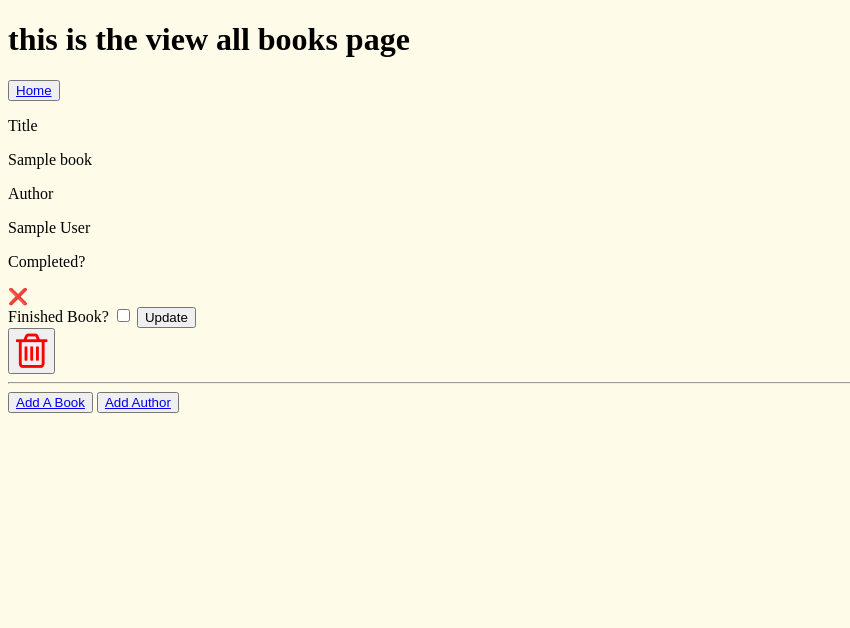
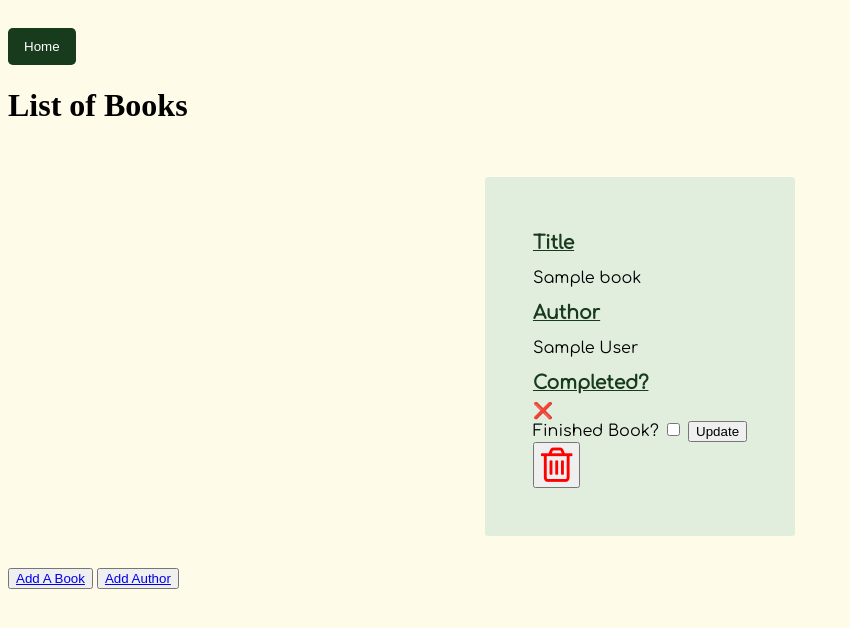
Before and after one commit to ShazSeatter/Book_Bucket_List, a Flask app: template templates/books/index.html in a window 1280 px wide. Shown: the top 628 px of the page, without its empty margins (0-850 px from the left). Run offline with Flask 2, Linux system fonts and the light colour scheme; the template is opened without the code that fills it: most values are stand-ins (such as "Sample title", 1, 10 or a date in 2020).

Commit message:
styling of book cards'
git

```diff
--- a/controllers/books_controller.py
+++ b/controllers/books_controller.py
@@ -81,6 +81,6 @@ def books_update(id):
 # DELETE
 @books_blueprint.route('/books/<id>/delete', methods=["POST"])
 def delete_book(id):
-    book_repository.delete()
+    book_repository.delete(id)
     # author_repository.delete(id)
     return redirect('/books')
--- a/static/style.css
+++ b/static/style.css
@@ -3,7 +3,7 @@ body {
 }
 
 
-header {
+.main-header {
     margin-top: 20px;
     font-family: 'Maven Pro', sans-serif;
     color: #f0a04b;
@@ -30,7 +30,7 @@ header > h1 {
 .section-container {
     text-align: center;
     color: #183a1d;
-    font-family: 'Comfortaa', cursive;;
+    font-family: 'Comfortaa', cursive;
 }
 
 .btn-container {
@@ -59,3 +59,31 @@ header > h1 {
     color: white;
 
 }
+
+
+
+/* BOOKS INDEX PAGE */
+
+.saved-books-container {
+    display: flex;
+    justify-content: center;
+    flex-wrap: wrap;
+}
+
+.book {
+    margin: 2rem;
+    background-color:#e1eedd;
+    padding: 3rem;
+    border-radius: 0.2rem;
+    font-family: 'Comfortaa', cursive;
+}
+
+.book-tags {
+    color:#183a1d;
+    margin: 0.5rem 0 0.5rem 0;
+    text-decoration: underline;
+}
+
+.book-tags > p {
+    font-size: small;
+}
--- a/templates/books/index.html
+++ b/templates/books/index.html
@@ -1,35 +1,47 @@
 {% extends 'base.html' %}
 
 {% block content %}
-<h1>this is the view all books page</h1>
-<button><a href="/">Home</a></button>
+<!-- displaying book cards on page  -->
+<button class="btn-main"><a href="/">Home</a></button>
+    <header>
+        <h1>List of Books</h1>
+    </header>
+<section class="books-card-section">
+    <div class="saved-books-container">
         {% for book in all_books %}
-    <p>Title</p>
-        {{book.title}}
-    <p>Author</p>
-        {{book.author.full_name()}}
-    <p>Completed?</p>
+        <div class="book">
+                <h3 class="book-tags">Title</h3>
+                <p>{{book.title}}</p>
+
+                <h3 class="book-tags">Author</h3>
+                <p>{{book.author.full_name()}}</p>
+
+                <h3 class="book-tags">Completed?</h3>
                 {% if book.completed %}
                     <span> &#9989;</span>
                 {% else %}
                     <span>&#10060;</span>
                 {% endif %}
-
                 <form action="/books/{{book.id}}" methods="POST">
                     <label for="completed">  </label>
                         <span>Finished Book?</span>
                         <input type="checkbox" name="completed" id="completed" value="true" {{ "checked" if book.completed}}>
-
                     <input type="submit" value="Update">
                 </form>
-
-
                 <form class="delete-form" action="/books/{{book.id}}/delete" method="POST">
                     <button class="trash-button"><i class="fa fa-trash-o fa-3x" style="color:red" aria-hidden="true"></i></button>
                 </form>
-<hr>
+
+        </div>
         {% endfor %}
+    <div>
 
+
+
+</section>
+
+        <div class="footer-add-btn">
             <button><a href="/books/new">Add A Book</a></button>
             <button><a href="/books/authors/new">Add Author</a></button>
+        </div>
 {% endblock %}
--- a/templates/index.html
+++ b/templates/index.html
@@ -2,7 +2,7 @@
 
 {% block content %}
 <main>
-        <header>
+        <header class="main-header">
             <h1>2023 Book Bucket List</h1>
         </header>
         <section>
```
Lines whose indentation alone changed are shown as unchanged.
